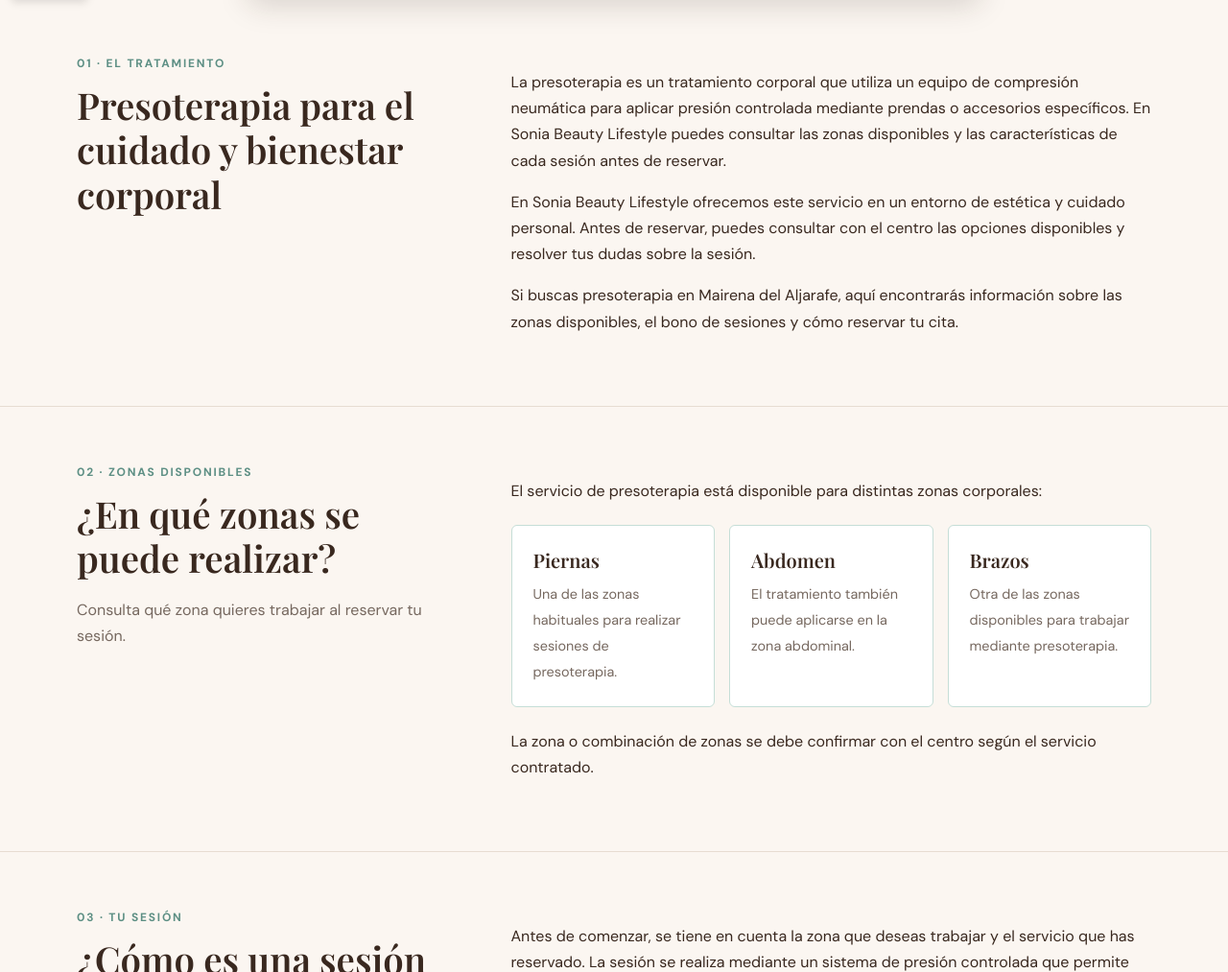
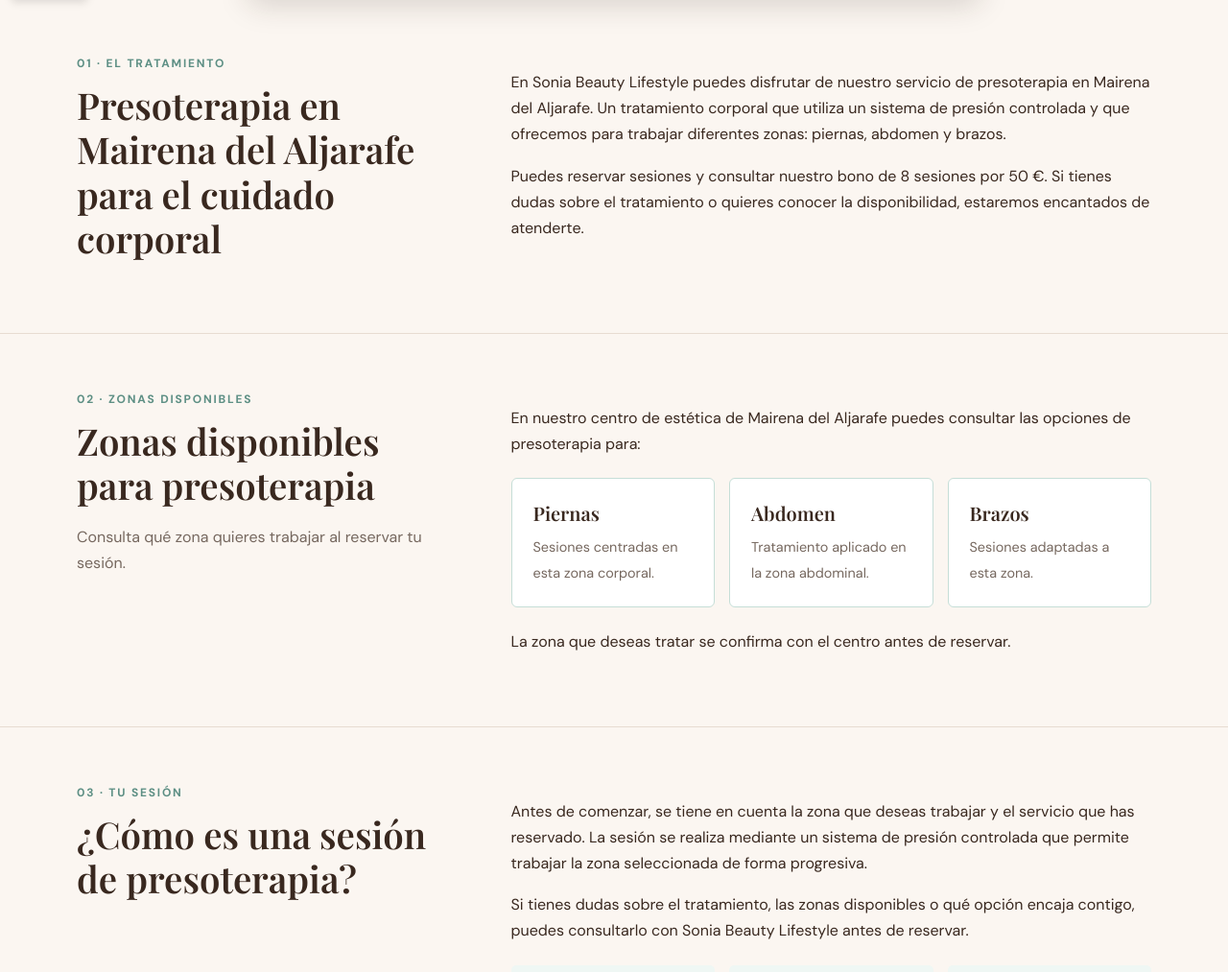
Before and after one commit to flavioycarmina/sonia-beauty-lifestyle, a plain HTML site: page presoterapia-mairena-del-aljarafe/index.html in a window 1280 px wide. Shown: the part 788-1801 px from the top of the page at 96% size. Drawn offline with nearby package versions, Linux system fonts and the light colour scheme.

Commit message:
Mejorar contenido SEO local de la página de presoterapia

```diff
--- a/presoterapia-mairena-del-aljarafe/index.html
+++ b/presoterapia-mairena-del-aljarafe/index.html
@@ -37,8 +37,8 @@
 <header class="topbar"><div class="wrap nav"><a class="brand" href="../">Sonia Beauty Lifestyle<small>Tu momento empieza aquí</small></a><a class="back" href="../">← Volver al inicio</a></div></header>
 <main>
 <section class="hero"><div class="wrap"><nav class="crumbs" aria-label="Migas de pan"><a href="../">Inicio</a> / Presoterapia en Mairena del Aljarafe</nav><div class="hero-grid"><div><div class="eyebrow">Cuidado corporal · Mairena del Aljarafe</div><h1>Presoterapia en Mairena del Aljarafe</h1><p>Descubre el servicio de presoterapia de Sonia Beauty Lifestyle. Un tratamiento orientado al cuidado y bienestar corporal, disponible para piernas, abdomen y brazos.</p><p>Consulta nuestras opciones, incluido el bono de 8 sesiones, y reserva tu cita en nuestro centro de estética en Mairena del Aljarafe.</p><div class="actions"><a class="btn" href="https://wa.me/34675590994?text=Hola%2C%20Sonia%20Beauty%20Lifestyle.%20Me%20gustar%C3%ADa%20pedir%20una%20cita%20para%20presoterapia.%20%C2%BFPod%C3%A9is%20indicarme%20disponibilidad%20y%20opciones%3F%20Gracias." target="_blank" rel="noopener noreferrer">Pedir cita por WhatsApp</a><a class="btn secondary" href="tel:+34675590994">Llamar al centro</a></div><p class="note muted">Atención con cita previa.</p></div><img class="hero-img" src="https://flavioycarmina.github.io/sonia-beauty-lifestyle/images/cabina-estetica-sonia-life.webp" alt="Cabina de Sonia Beauty Lifestyle con equipo de presoterapia" fetchpriority="high"></div></div></section>
-<section class="section"><div class="wrap section-grid"><div><div class="eyebrow">01 · El tratamiento</div><h2>Presoterapia para el cuidado y bienestar corporal</h2></div><div><p>La presoterapia es un tratamiento corporal que utiliza un equipo de compresión neumática para aplicar presión controlada mediante prendas o accesorios específicos. En Sonia Beauty Lifestyle puedes consultar las zonas disponibles y las características de cada sesión antes de reservar.</p><p>En Sonia Beauty Lifestyle ofrecemos este servicio en un entorno de estética y cuidado personal. Antes de reservar, puedes consultar con el centro las opciones disponibles y resolver tus dudas sobre la sesión.</p><p>Si buscas presoterapia en Mairena del Aljarafe, aquí encontrarás información sobre las zonas disponibles, el bono de sesiones y cómo reservar tu cita.</p></div></div></section>
-<section class="section"><div class="wrap section-grid"><div><div class="eyebrow">02 · Zonas disponibles</div><h2>¿En qué zonas se puede realizar?</h2><p class="muted">Consulta qué zona quieres trabajar al reservar tu sesión.</p></div><div><p>El servicio de presoterapia está disponible para distintas zonas corporales:</p><div class="zones"><div class="zone"><strong>Piernas</strong><span>Una de las zonas habituales para realizar sesiones de presoterapia.</span></div><div class="zone"><strong>Abdomen</strong><span>El tratamiento también puede aplicarse en la zona abdominal.</span></div><div class="zone"><strong>Brazos</strong><span>Otra de las zonas disponibles para trabajar mediante presoterapia.</span></div></div><p>La zona o combinación de zonas se debe confirmar con el centro según el servicio contratado.</p></div></div></section>
+<section class="section"><div class="wrap section-grid"><div><div class="eyebrow">01 · El tratamiento</div><h2>Presoterapia en Mairena del Aljarafe para el cuidado corporal</h2></div><div><p>En Sonia Beauty Lifestyle puedes disfrutar de nuestro servicio de presoterapia en Mairena del Aljarafe. Un tratamiento corporal que utiliza un sistema de presión controlada y que ofrecemos para trabajar diferentes zonas: piernas, abdomen y brazos.</p><p>Puedes reservar sesiones y consultar nuestro bono de 8 sesiones por 50 €. Si tienes dudas sobre el tratamiento o quieres conocer la disponibilidad, estaremos encantados de atenderte.</p></div></div></section>
+<section class="section"><div class="wrap section-grid"><div><div class="eyebrow">02 · Zonas disponibles</div><h2>Zonas disponibles para presoterapia</h2><p class="muted">Consulta qué zona quieres trabajar al reservar tu sesión.</p></div><div><p>En nuestro centro de estética de Mairena del Aljarafe puedes consultar las opciones de presoterapia para:</p><div class="zones"><div class="zone"><strong>Piernas</strong><span>Sesiones centradas en esta zona corporal.</span></div><div class="zone"><strong>Abdomen</strong><span>Tratamiento aplicado en la zona abdominal.</span></div><div class="zone"><strong>Brazos</strong><span>Sesiones adaptadas a esta zona.</span></div></div><p>La zona que deseas tratar se confirma con el centro antes de reservar.</p></div></div></section>
 <section class="section"><div class="wrap section-grid"><div><div class="eyebrow">03 · Tu sesión</div><h2>¿Cómo es una sesión de presoterapia?</h2></div><div><p>Antes de comenzar, se tiene en cuenta la zona que deseas trabajar y el servicio que has reservado. La sesión se realiza mediante un sistema de presión controlada que permite trabajar la zona seleccionada de forma progresiva.</p><p>Si tienes dudas sobre el tratamiento, las zonas disponibles o qué opción encaja contigo, puedes consultarlo con Sonia Beauty Lifestyle antes de reservar.</p><div class="steps"><div class="step"><b>PASO 01</b><strong>Consulta</strong><p>Indica qué zona te interesa y resuelve tus dudas.</p></div><div class="step"><b>PASO 02</b><strong>Reserva</strong><p>Consulta la disponibilidad en WhatsApp.</p></div><div class="step"><b>PASO 03</b><strong>Sesión</strong><p>Acude al centro en la fecha y hora reservadas.</p></div></div></div></div></section>
 <section class="section"><div class="wrap"><div class="eyebrow">04 · Tarifas</div><h2>Bono de 8 sesiones de presoterapia</h2><p class="muted">Consulta las opciones disponibles antes de reservar.</p><div class="offers"><article class="offer"><h3>Bono de presoterapia</h3><p>Una opción para quienes desean reservar varias sesiones de presoterapia.</p><div class="price">50 € <small>/ 8 sesiones</small></div><a class="btn" href="https://wa.me/34675590994?text=Hola%2C%20Sonia%20Beauty%20Lifestyle.%20Me%20gustar%C3%ADa%20pedir%20una%20cita%20para%20presoterapia.%20%C2%BFPod%C3%A9is%20indicarme%20disponibilidad%20y%20opciones%3F%20Gracias." target="_blank" rel="noopener noreferrer">Consultar disponibilidad por WhatsApp</a></article><article class="offer"><h3>Pack maderoterapia + presoterapia</h3><p>Combina ambos servicios corporales en un pack de 10 sesiones en total.</p><div class="price">169,99 € <small>/ 10 sesiones</small></div><p>Incluye 5 sesiones de maderoterapia y 5 de presoterapia.</p><a class="btn secondary" href="https://wa.me/34675590994?text=Hola%2C%20Sonia%20Beauty%20Lifestyle.%20Me%20gustar%C3%ADa%20pedir%20una%20cita%20para%20presoterapia.%20%C2%BFPod%C3%A9is%20indicarme%20disponibilidad%20y%20opciones%3F%20Gracias." target="_blank" rel="noopener noreferrer">Consultar pack por WhatsApp</a></article></div><p class="note muted">Los precios y la disponibilidad pueden cambiar. Confirma las condiciones vigentes al reservar.</p></div></section>
 <section class="section"><div class="wrap section-grid"><div><div class="eyebrow">05 · Ubicación</div><h2>Presoterapia en Mairena del Aljarafe</h2></div><div class="local"><p><strong>Sonia Beauty Lifestyle</strong></p><p>Centro Comercial Altos de Simón Verde, Local 45<br>41927 Mairena del Aljarafe, Sevilla</p><p>Trabajamos con cita previa. Consulta disponibilidad online o contacta con el centro si necesitas información antes de reservar.</p><p>Si buscas otros tratamientos de estética en Mairena del Aljarafe, en Sonia Beauty Lifestyle también ofrecemos <a href="../depilacion-laser-mairena-del-aljarafe/">depilación láser de diodo</a>, con diferentes zonas y bonos para ellas y ellos.</p><div class="actions"><a class="btn" href="https://wa.me/34675590994?text=Hola%2C%20Sonia%20Beauty%20Lifestyle.%20Me%20gustar%C3%ADa%20pedir%20una%20cita%20para%20presoterapia.%20%C2%BFPod%C3%A9is%20indicarme%20disponibilidad%20y%20opciones%3F%20Gracias." target="_blank" rel="noopener noreferrer">Pedir cita por WhatsApp</a><a class="btn secondary" href="../">Conocer el centro</a></div></div></div></section>
```
